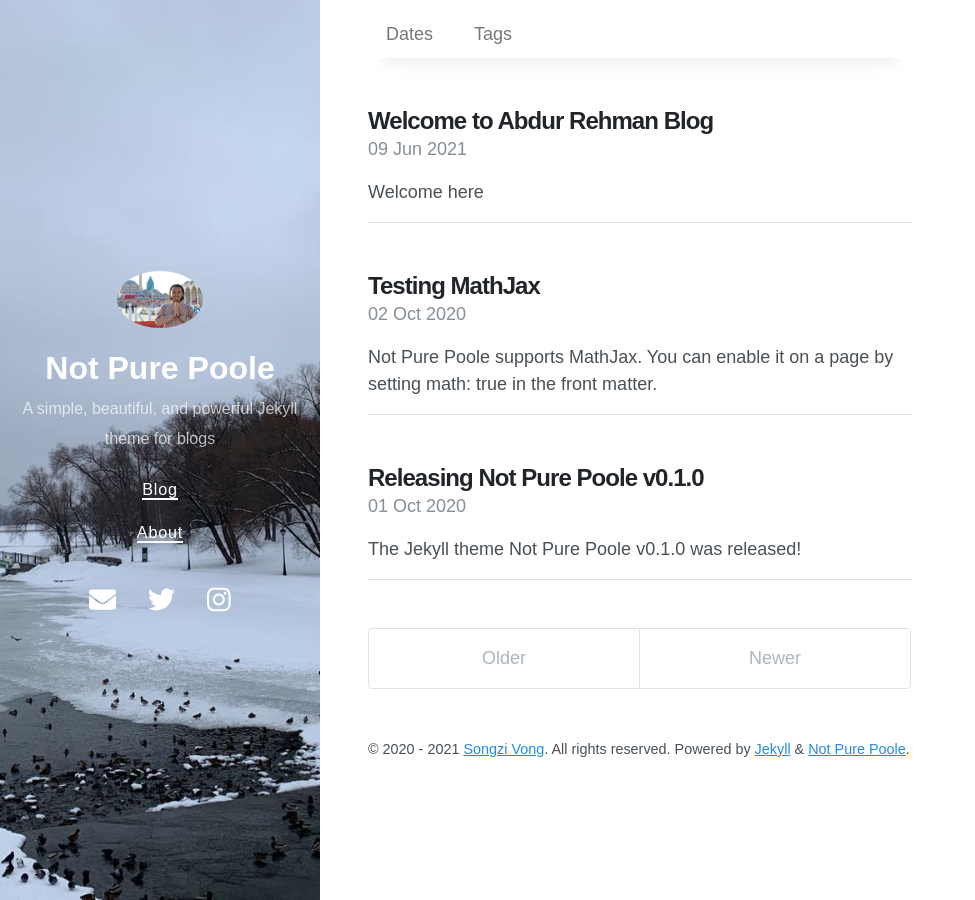
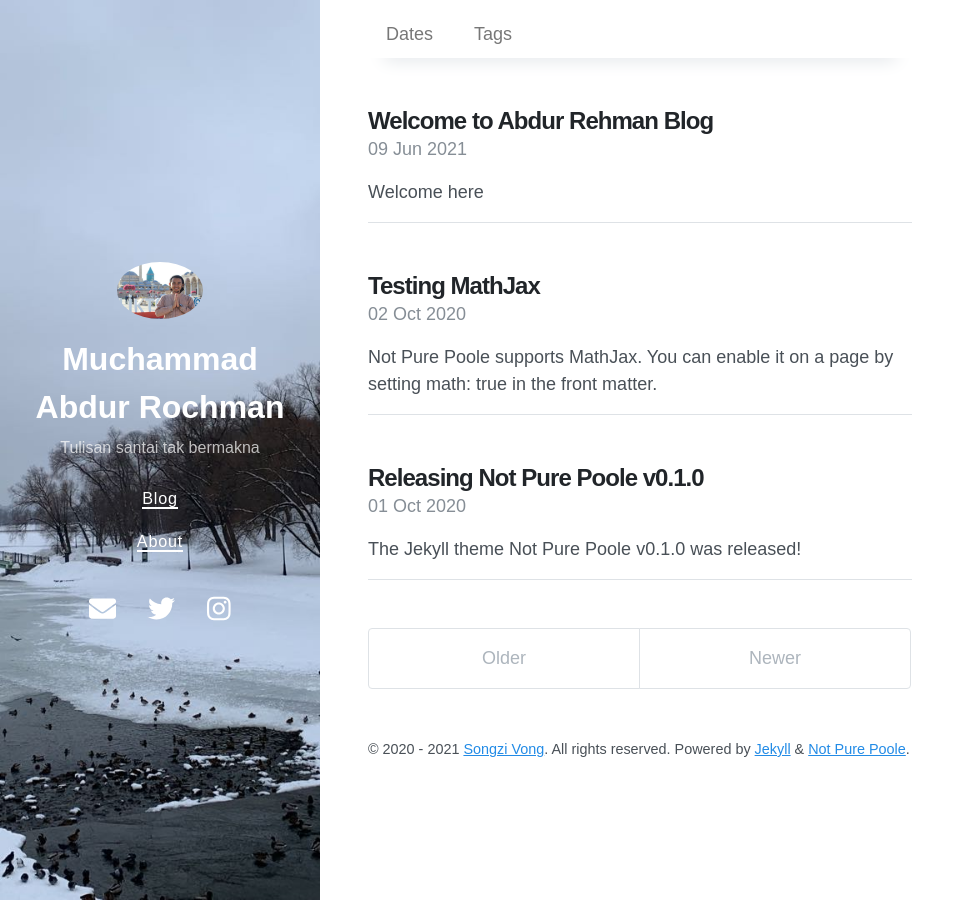
Before and after one commit to Rahman-Shalehh/elite-maple-10cca, a Jekyll site: the page built from index.html, in a window 1280 px wide. Shown: the whole page, without its empty margins (0-975 px from the left). Built offline with Jekyll 4.4.1, drawn with Linux system fonts in a browser that asks for light colours; nearby versions of some CDN libraries; the list of posts is cut into pages by our own code.

Commit message:
Update _config.yml

```diff
--- a/_config.yml
+++ b/_config.yml
@@ -1,5 +1,5 @@
-title: Not Pure Poole
-description: 'A simple, beautiful, and powerful Jekyll theme for blogs'
+title: Muchammad Abdur Rochman
+description: 'Tulisan santai tak bermakna'
 url: ''
 avatar: /avatar.jpeg
 paginate: 5
```
